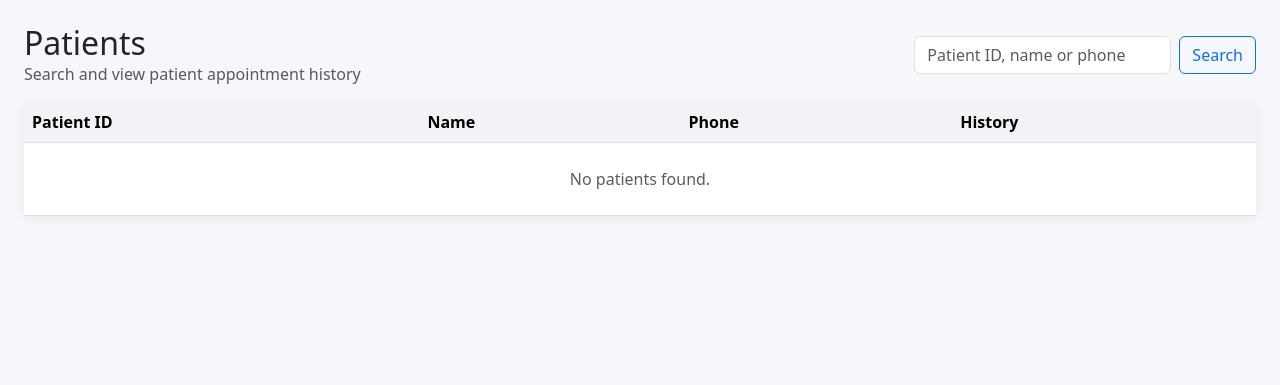
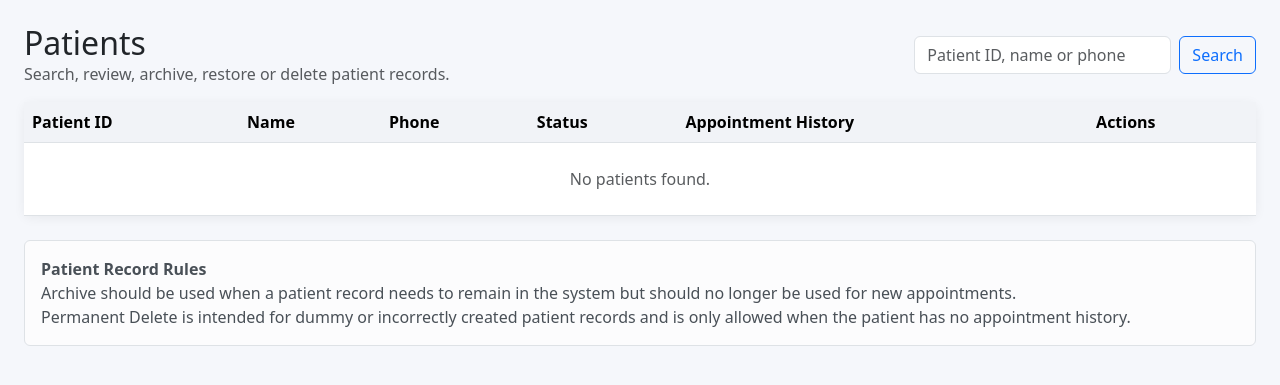
Before and after one commit to abah7977-gif/clinic-appointment-system, a Flask app: page /patients in a window 1280 px wide. Shown: the part 80-465 px from the top of the page. Run offline with Flask 3, Linux system fonts and the light colour scheme; a user stored in the database is signed in; data that the repository does not hold is empty; some libraries are stand-ins or nearby versions.

Commit message:
Replace patients templates with archive controls

```diff
--- a/templates/patients.html
+++ b/templates/patients.html
@@ -5,11 +5,17 @@
 <div class="d-flex flex-wrap justify-content-between align-items-center mb-3 gap-2">
 
   <div>
-    <h2 class="mb-0">Patients</h2>
+
+    <h2 class="mb-0">
+      Patients
+    </h2>
+
     <span class="text-muted">
-      Search and view patient appointment history
+      Search, review, archive, restore or delete patient records.
     </span>
+
   </div>
+
 
   <form class="d-flex" method="get">
 
@@ -33,18 +39,40 @@
 
   <div class="table-responsive">
 
-    <table class="table table-hover mb-0">
+    <table class="table table-hover align-middle mb-0">
 
       <thead>
 
         <tr>
-          <th>Patient ID</th>
-          <th>Name</th>
-          <th>Phone</th>
-          <th>History</th>
+
+          <th>
+            Patient ID
+          </th>
+
+          <th>
+            Name
+          </th>
+
+          <th>
+            Phone
+          </th>
+
+          <th>
+            Status
+          </th>
+
+          <th>
+            Appointment History
+          </th>
+
+          <th>
+            Actions
+          </th>
+
         </tr>
 
       </thead>
+
 
       <tbody>
 
@@ -66,12 +94,98 @@
 
         <td>
 
+          {% if p.archived %}
+
+            <span class="badge text-bg-secondary">
+              Archived
+            </span>
+
+          {% else %}
+
+            <span class="badge text-bg-success">
+              Active
+            </span>
+
+          {% endif %}
+
+        </td>
+
+        <td>
+
           <a
             class="btn btn-sm btn-outline-primary"
             href="{{ url_for('patient_detail', patient_id=p.id) }}"
           >
-            View
+            View History
           </a>
+
+        </td>
+
+        <td>
+
+          <div class="d-flex flex-wrap gap-1">
+
+            {% if current_user.role in ['Admin', 'Receptionist'] %}
+
+              {% if not p.archived %}
+
+              <form
+                method="post"
+                action="{{ url_for('archive_patient', patient_id=p.id) }}"
+              >
+
+                <button
+                  type="submit"
+                  class="btn btn-sm btn-outline-secondary"
+                >
+                  Archive
+                </button>
+
+              </form>
+
+              {% else %}
+
+              <form
+                method="post"
+                action="{{ url_for('restore_patient', patient_id=p.id) }}"
+              >
+
+                <button
+                  type="submit"
+                  class="btn btn-sm btn-outline-success"
+                >
+                  Restore
+                </button>
+
+              </form>
+
+              {% endif %}
+
+            {% endif %}
+
+
+            {% if current_user.role == 'Admin' %}
+
+            <form
+              method="post"
+              action="{{ url_for('delete_patient', patient_id=p.id) }}"
+              onsubmit="return confirm(
+                'Are you sure you want to permanently delete this patient? This action cannot be undone. Permanent deletion is only allowed when no appointment history exists.'
+              );"
+            >
+
+              <button
+                type="submit"
+                class="btn btn-sm btn-outline-danger"
+              >
+                Delete Permanently
+              </button>
+
+            </form>
+
+            {% endif %}
+
+          </div>
 
         </td>
 
@@ -82,7 +196,7 @@
       <tr>
 
         <td
-          colspan="4"
+          colspan="6"
           class="text-center py-4 text-muted"
         >
           No patients found.
@@ -100,4 +214,19 @@
 
 </div>
 
+
+<div class="alert alert-light border mt-4">
+
+  <strong>Patient Record Rules</strong>
+
+  <br>
+
+  Archive should be used when a patient record needs to remain in the system but should no longer be used for new appointments.
+
+  <br>
+
+  Permanent Delete is intended for dummy or incorrectly created patient records and is only allowed when the patient has no appointment history.
+
+</div>
+
 {% endblock %}
```
